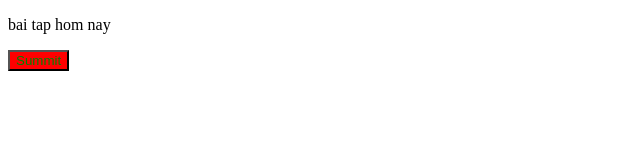
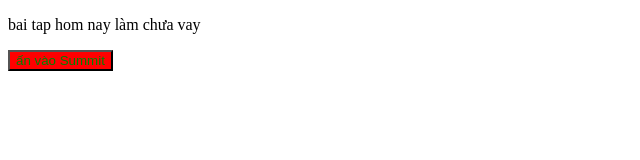
Before and after one commit to ductinh988/textgit, a plain HTML site: page index.html in a window 1280 px wide. Shown: the whole page, without its empty margins (0-640 px from the left). Drawn offline with Linux system fonts and the light colour scheme.

Commit message:
Update index.html

```diff
--- a/index.html
+++ b/index.html
@@ -9,7 +9,7 @@
     <link rel="stylesheet" href="index2.css">
 </head>
 <body>
-    <p>bai tap hom nay</p>
-    <button>Summit</button>
+    <p>bai tap hom nay làm chưa vay</p>
+    <button>ấn vào Summit</button>
 </body>
 </html>
```
